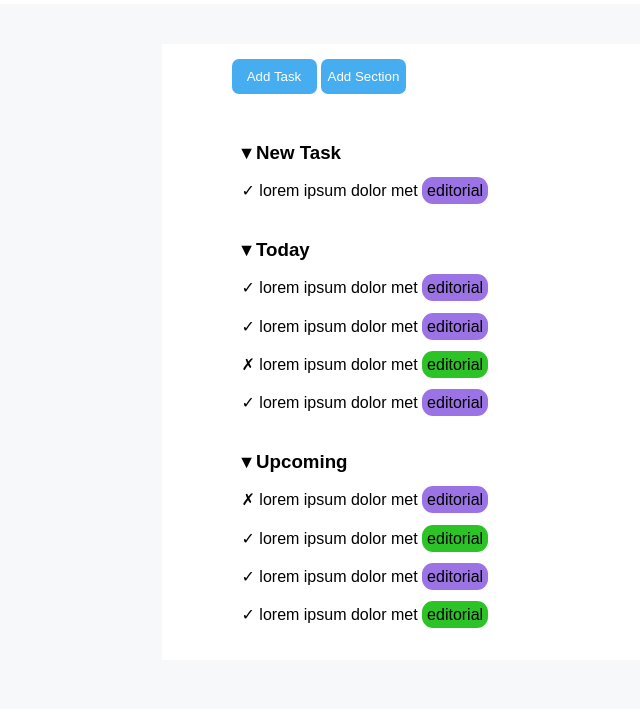
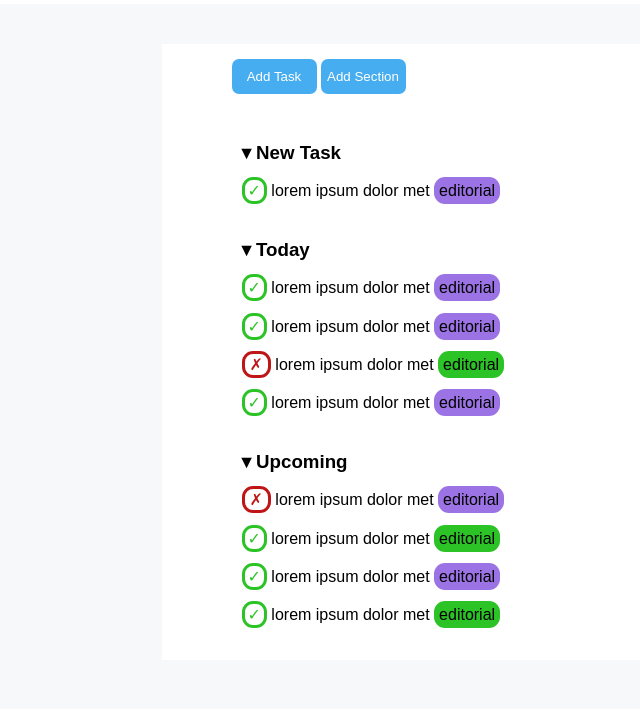
Before and after one commit to trelefede/html-css-toboolist, a plain HTML site: page index.html in a window 1280 px wide. Shown: the part 86-800 px from the top of the page, without its empty margins (0-640 px from the left). Drawn offline with Linux system fonts and the light colour scheme.

Commit message:
modificato bordi entity e dettagli tag

```diff
--- a/css/style.css
+++ b/css/style.css
@@ -2,9 +2,8 @@
     margin: 0;
     padding: 0;
     box-sizing: border-box;
-    font-family: sans-serif;
+    font: sans-serif;
 }
-
 
 /* intestazione */
 
@@ -59,7 +58,7 @@ nav input {
 .formattazione-section {
     line-height: 240%;
     padding: 10px;
-
+    font-family: sans-serif;
 }
 
 ul {
@@ -77,3 +76,19 @@ li span {
     border-radius: 11px;
     padding: 5px;
 }
+
+.check {
+    background-color: white;
+    border-style: solid;
+    border-color: #2cc327;
+    padding: 2px 3px;
+    color: #2cc327;
+}
+
+.cross {
+    background-color: white;
+    border-style: solid;
+    border-color: #be1616;
+    padding: 2px 5px;
+    color: #be1616;
+}
--- a/index.html
+++ b/index.html
@@ -38,7 +38,7 @@
                 <section class="formattazione-section">
                     <h3> &#9662; New Task</h3>
                     <ul>
-                        <li> &#10003; lorem ipsum dolor met <span>editorial</span></li>
+                        <li> <span class="check">&#10003;</span> lorem ipsum dolor met <span>editorial</span></li>
                     </ul>
                 </section>
 
@@ -46,10 +46,11 @@
                 <section class="formattazione-section">
                     <h3> &#9662; Today</h3>
                     <ul>
-                        <li> &#10003; lorem ipsum dolor met <span>editorial</span></li>
-                        <li> &#10003; lorem ipsum dolor met <span>editorial</span></li>
-                        <li> &#10007; lorem ipsum dolor met <span class="different-tag">editorial</span></li>
-                        <li> &#10003; lorem ipsum dolor met <span>editorial</span></li>
+                        <li> <span class="check">&#10003;</span> lorem ipsum dolor met <span>editorial</span></li>
+                        <li> <span class="check">&#10003;</span> lorem ipsum dolor met <span>editorial</span></li>
+                        <li> <span class="cross">&#10007;</span> lorem ipsum dolor met <span
+                                class="different-tag">editorial</span></li>
+                        <li> <span class="check">&#10003;</span> lorem ipsum dolor met <span>editorial</span></li>
                     </ul>
                 </section>
 
@@ -57,10 +58,12 @@
                 <section class="formattazione-section">
                     <h3> &#9662; Upcoming</h3>
                     <ul>
-                        <li> &#10007; lorem ipsum dolor met <span>editorial</span></li>
-                        <li> &#10003; lorem ipsum dolor met <span class="different-tag">editorial</span></li>
-                        <li> &#10003; lorem ipsum dolor met <span>editorial</span></li>
-                        <li> &#10003; lorem ipsum dolor met <span class="different-tag">editorial</span></li>
+                        <li> <span class="cross">&#10007;</span> lorem ipsum dolor met <span>editorial</span></li>
+                        <li> <span class="check">&#10003;</span> lorem ipsum dolor met <span
+                                class="different-tag">editorial</span></li>
+                        <li> <span class="check">&#10003;</span> lorem ipsum dolor met <span>editorial</span></li>
+                        <li> <span class="check">&#10003;</span> lorem ipsum dolor met <span
+                                class="different-tag">editorial</span></li>
                     </ul>
                 </section>
 
```
